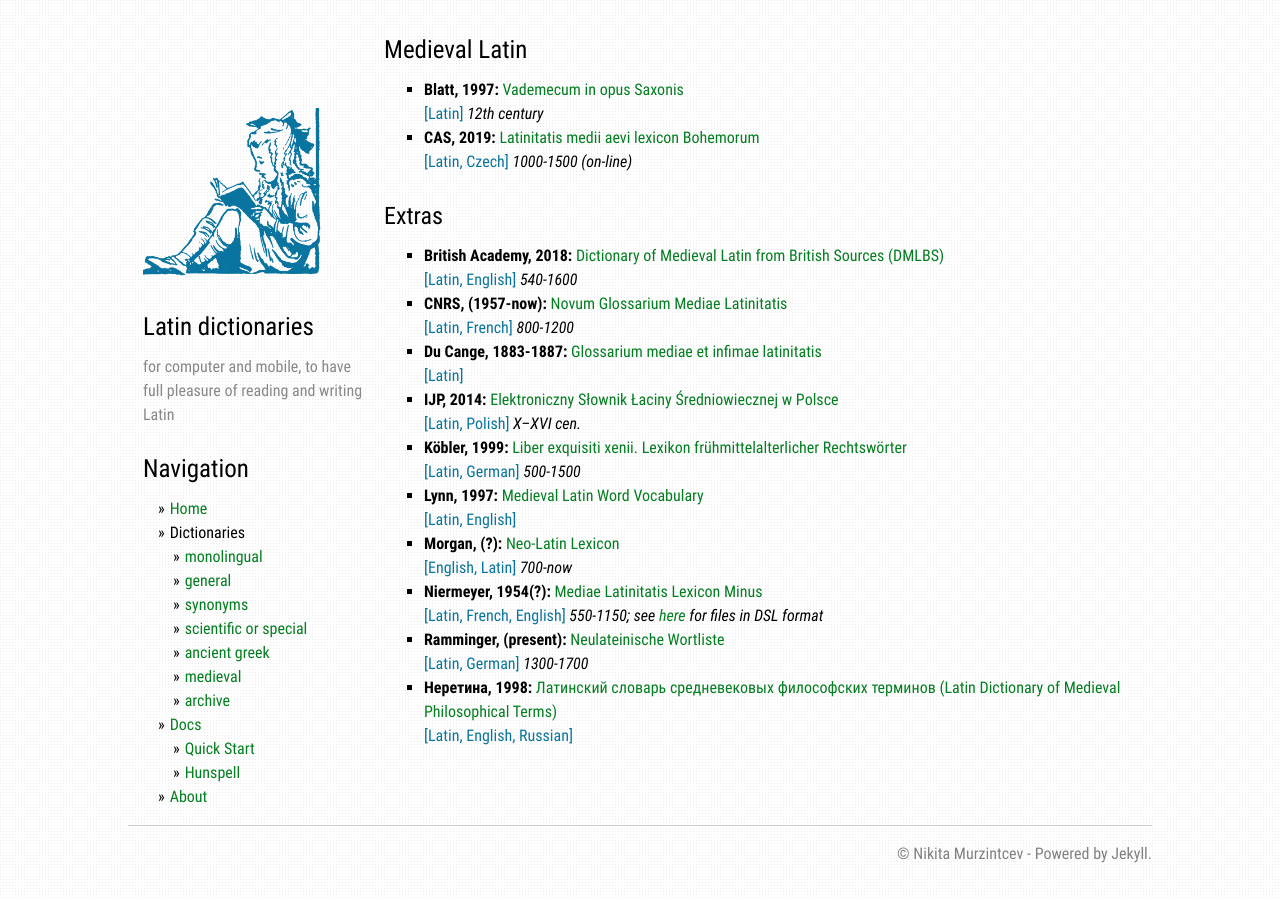
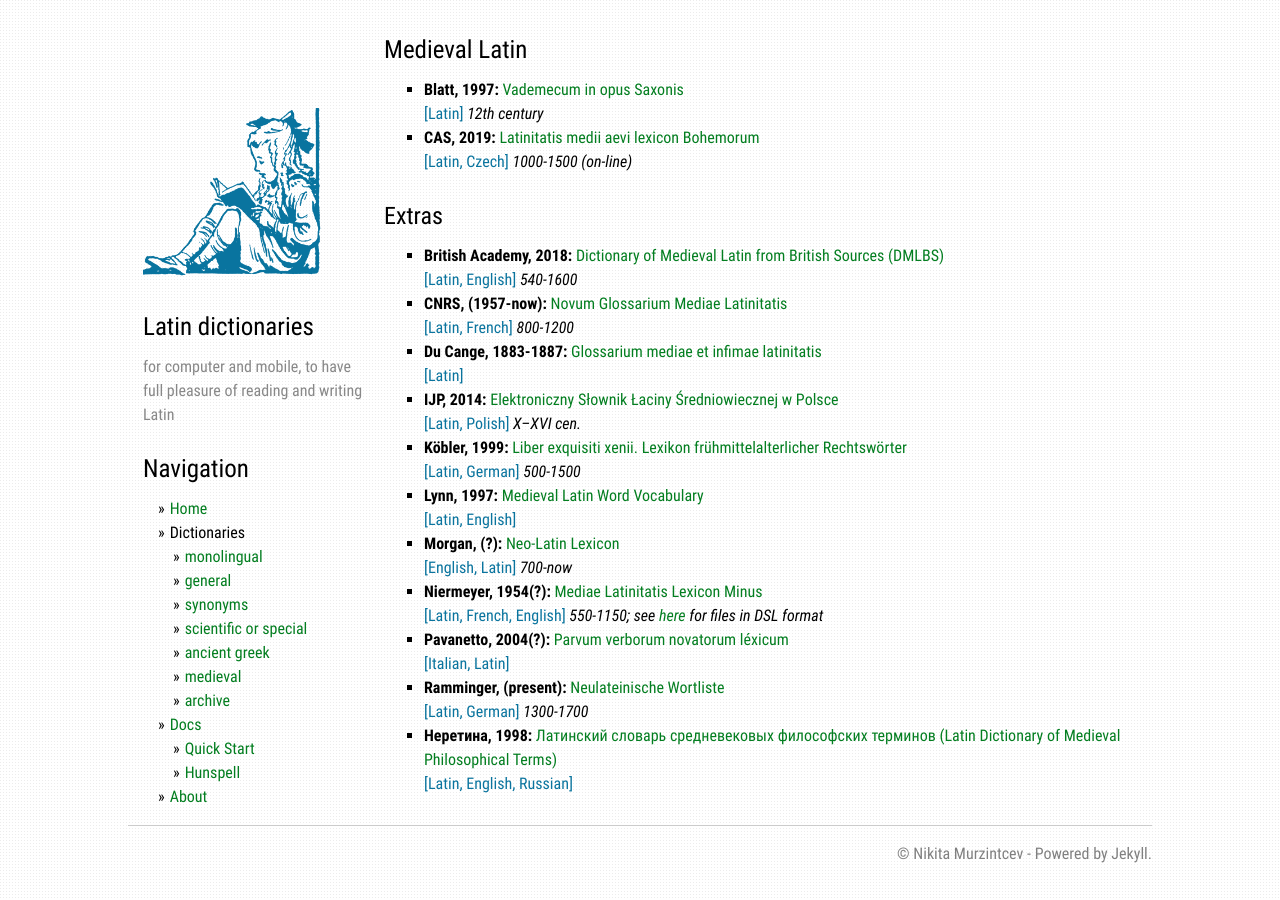
Before and after one commit to latin-dict/latin-dict.github.io, a Jekyll site: the page built from list_medieval.md, in a window 1280 px wide. Built offline with Jekyll 4.4.1, drawn with Linux system fonts in a browser that asks for light colours.

```diff
--- a/_data/extras_medieval.yml
+++ b/_data/extras_medieval.yml
@@ -58,3 +58,9 @@
   website: https://neolatinlexicon.org
   tags: [English, Latin]
   comment: 700-now
+- title: Parvum verborum novatorum léxicum
+  author: Pavanetto
+  year: 2004(?)
+  website: https://www.vatican.va/roman_curia/institutions_connected/latinitas/documents/rc_latinitas_20040601_lexicon_it.html
+  tags: [Italian, Latin]
+  comment:
```
Also changed, not shown: _posts/2022-01-04-Hahn1825.md (renamed from _posts/2022-01-05-Hahn1825.md).
